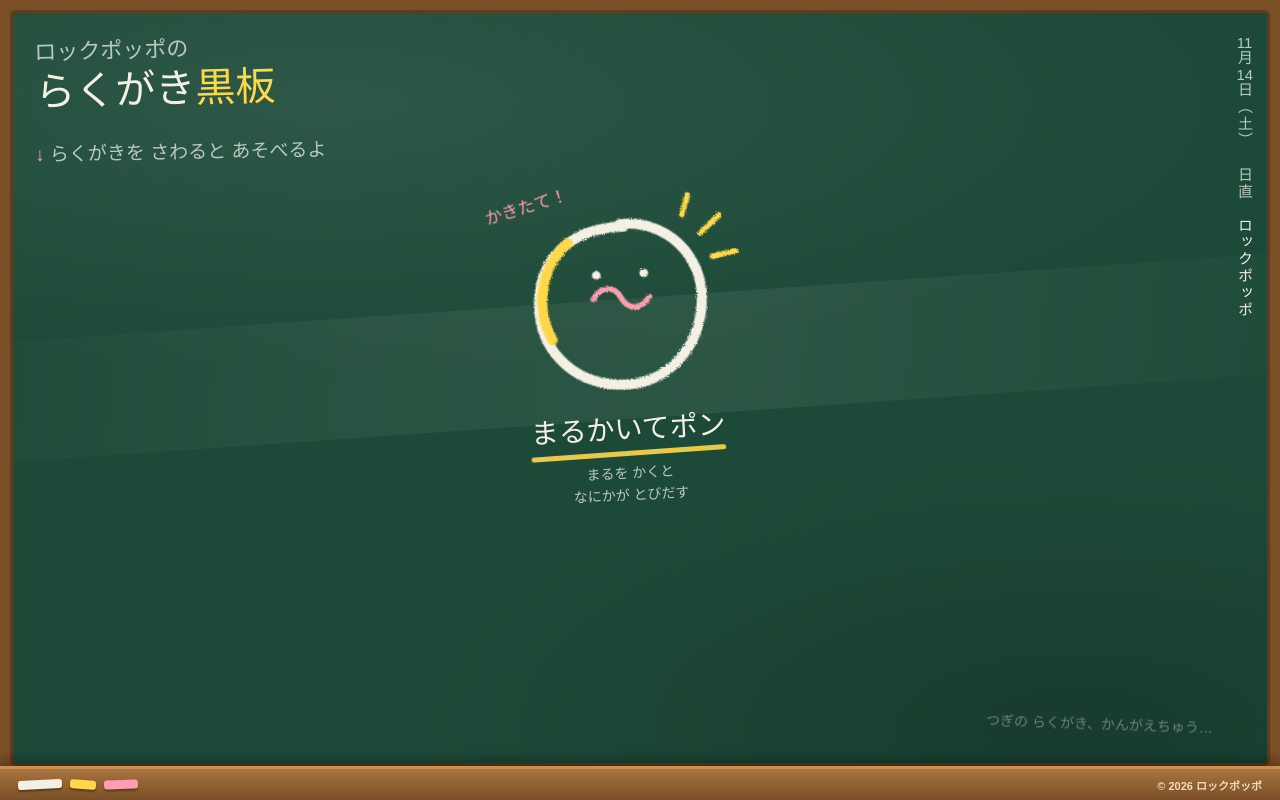
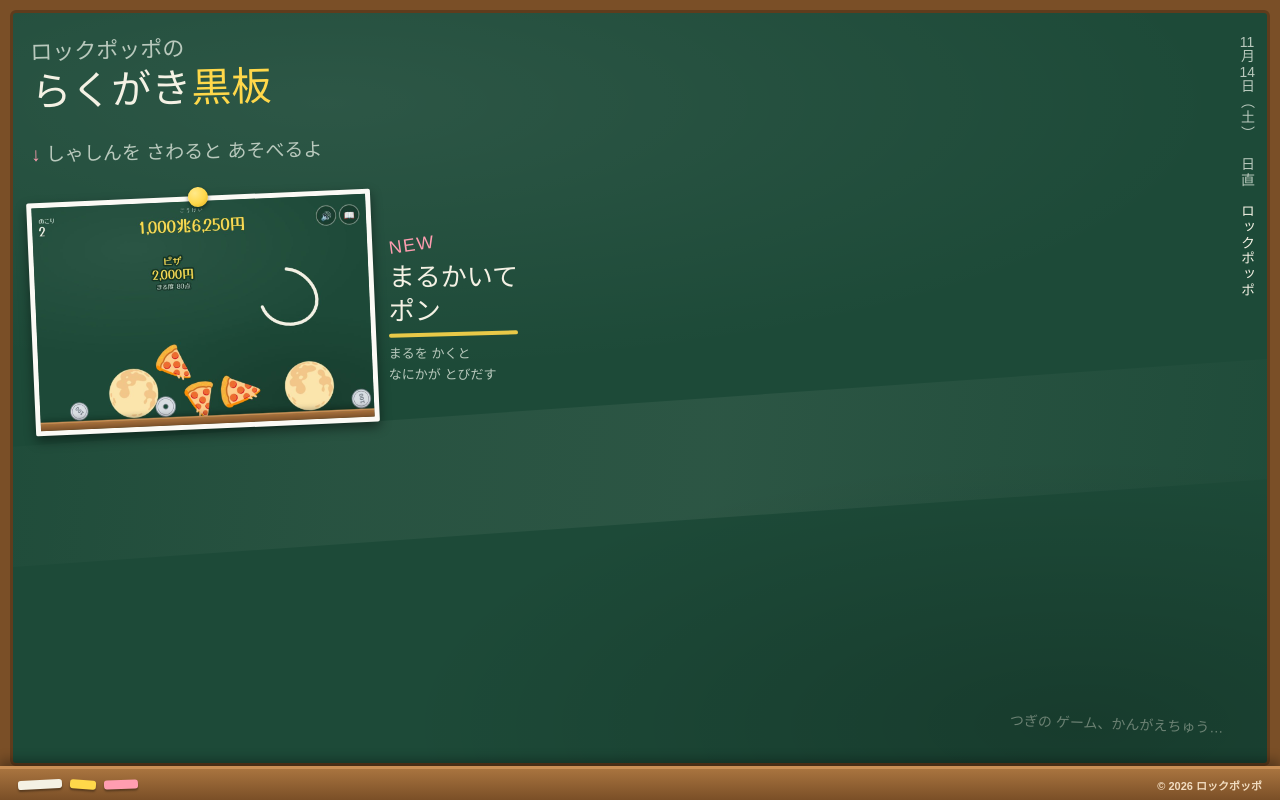
Before and after one commit to rockpoppo/games, a plain HTML site: page index.html in a window 1280 px wide. Drawn offline with Linux system fonts and the light colour scheme; a web font is replaced by a local one.

Commit message:
トップ: らくがきをゲーム画面の写真に変更、名前を横に、印をNEWに
Co-Authored-By: Claude Fable 5.2 <noreply@anthropic.com>
Claude-Session: https://claude.ai/code/session_016FBJxhPQEwkmdwqcNhZu72

```diff
--- a/index.html
+++ b/index.html
@@ -4,13 +4,13 @@
 <meta charset="utf-8">
 <meta name="viewport" content="width=device-width, initial-scale=1, viewport-fit=cover">
 <title>ロックポッポのらくがき黒板</title>
-<meta name="description" content="黒板のらくがきをさわると、ゲームがはじまります。">
+<meta name="description" content="黒板にはってある写真をさわると、ゲームがはじまります。">
 <link rel="preconnect" href="https://fonts.googleapis.com">
 <link rel="preconnect" href="https://fonts.gstatic.com" crossorigin>
 <link href="https://fonts.googleapis.com/css2?family=Yusei+Magic&family=Zen+Maru+Gothic:wght@700&display=swap" rel="stylesheet">
 <style>
 :root{
-  /* 教室の黒板が1枚あるだけ。ゲームは黒板のらくがき。 */
+  /* 教室の黒板が1枚あるだけ。ゲームは、黒板にマグネットではった写真と、横のチョーク書き。 */
   --board:#1d4a38;
   --board-deep:#153729;
   --chalk:#f4f1e4;
@@ -26,31 +26,35 @@
 html,body{min-height:100%}
 body{background:var(--wood-dark);color:var(--chalk);font-family:var(--font-chalk);min-height:100vh;min-height:100dvh;display:flex;flex-direction:column;
   padding:calc(env(safe-area-inset-top) + 10px) calc(env(safe-area-inset-right) + 10px) 0 calc(env(safe-area-inset-left) + 10px)}
-#board{flex:1;position:relative;border-radius:6px;border:3px solid #5f3c1c;padding:26px 54px 30px 22px;display:flex;flex-direction:column;gap:22px;overflow:hidden;background:
+#board{flex:1;position:relative;border-radius:6px;border:3px solid #5f3c1c;padding:26px 44px 30px 18px;display:flex;flex-direction:column;gap:22px;overflow:hidden;background:
   radial-gradient(120% 60% at 25% 12%,rgba(255,255,255,.07),transparent 60%),
   radial-gradient(90% 60% at 85% 95%,rgba(0,0,0,.2),transparent 60%),
   var(--board)}
 /* 消しあと */
-#board::before{content:"";position:absolute;left:-10%;right:-10%;top:38%;height:120px;background:linear-gradient(100deg,transparent,rgba(244,241,228,.05) 30%,rgba(244,241,228,.07) 55%,transparent);transform:rotate(-4deg);pointer-events:none}
+#board::before{content:"";position:absolute;left:-10%;right:-10%;top:52%;height:120px;background:linear-gradient(100deg,transparent,rgba(244,241,228,.05) 30%,rgba(244,241,228,.07) 55%,transparent);transform:rotate(-4deg);pointer-events:none}
 h1{font-weight:400;font-size:clamp(26px,8vw,40px);line-height:1.25;transform:rotate(-1.5deg);transform-origin:left;position:relative}
 h1 small{display:block;font-size:.55em;color:var(--chalk-dim)}
 h1 span{color:var(--yellow)}
 #say{font-size:clamp(15px,4.4vw,19px);color:var(--chalk-dim);transform:rotate(-1deg);transform-origin:left;position:relative}
 #say::before{content:"↓ ";color:var(--pink)}
 /* 右はしの日付と日直(たて書き) */
-#side{position:absolute;top:22px;right:12px;writing-mode:vertical-rl;font-size:15px;letter-spacing:.12em;color:var(--chalk-dim);display:flex;gap:18px;align-items:flex-start;white-space:nowrap}
+#side{position:absolute;top:22px;right:10px;writing-mode:vertical-rl;font-size:14px;letter-spacing:.12em;color:var(--chalk-dim);display:flex;gap:16px;align-items:flex-start;white-space:nowrap}
 #side .tcy{text-combine-upright:all;-webkit-text-combine:horizontal}
 #side b{font-weight:400;color:var(--chalk)}
-#doodles{list-style:none;flex:1;display:flex;flex-wrap:wrap;gap:26px 18px;align-content:flex-start;justify-content:space-evenly;position:relative}
-a.doodle{display:grid;justify-items:center;gap:2px;width:min(64vw,250px);color:inherit;text-decoration:none;position:relative;padding:6px;border-radius:14px;transform:rotate(var(--tilt,0deg))}
-a.doodle:focus-visible{outline:3px dashed var(--yellow);outline-offset:4px}
-a.doodle:active{transform:rotate(var(--tilt,0deg)) scale(.96)}
-.doodle svg{width:100%;height:auto;display:block;overflow:visible}
-.doodle .emoji{font-size:110px;line-height:1.2;filter:grayscale(.2)}
-.doodle .name{font-size:clamp(22px,6.4vw,28px);line-height:1.3;text-align:center}
-.doodle .name::after{content:"";display:block;height:5px;margin-top:2px;border-radius:3px;background:var(--yellow);opacity:.9;transform:rotate(-1deg)}
-.doodle .memo{font-size:14px;color:var(--chalk-dim);text-align:center;line-height:1.6;margin-top:4px}
-.doodle .fresh{position:absolute;top:0;left:-8px;color:var(--pink);font-size:17px;transform:rotate(-14deg)}
+#games{list-style:none;flex:1;display:grid;gap:34px;align-content:start;position:relative;padding-top:8px}
+a.game{display:grid;grid-template-columns:minmax(0,1.7fr) minmax(0,1fr);gap:14px;align-items:center;max-width:560px;color:inherit;text-decoration:none;border-radius:10px}
+a.game:focus-visible{outline:3px dashed var(--yellow);outline-offset:8px}
+a.game:active .photo{transform:rotate(var(--tilt,0deg)) scale(.97)}
+/* マグネットではった写真 */
+.photo{position:relative;background:#fbfaf5;padding:5px;border-radius:2px;box-shadow:0 5px 12px rgba(0,0,0,.45);transform:rotate(var(--tilt,0deg))}
+.photo img{display:block;width:100%;height:auto;aspect-ratio:3/2;object-fit:cover;background:var(--board-deep)}
+.photo::before{content:"";position:absolute;left:50%;top:-9px;width:20px;height:20px;margin-left:-10px;border-radius:50%;background:radial-gradient(circle at 35% 30%,#ffe98a,var(--yellow) 55%,#d9a91a);box-shadow:0 2px 4px rgba(0,0,0,.45);z-index:1}
+.photo .emoji{aspect-ratio:3/2;display:grid;place-items:center;font-size:64px;background:var(--board-deep)}
+.txt{position:relative}
+.txt .new{color:var(--pink);font-size:18px;letter-spacing:.08em;transform:rotate(-8deg);transform-origin:left;margin-bottom:2px}
+.txt .name{font-size:clamp(15px,4.9vw,26px);line-height:1.3;white-space:pre;display:inline-block}
+.txt .name::after{content:"";display:block;height:4px;margin-top:3px;border-radius:3px;background:var(--yellow);opacity:.9;transform:rotate(-1.5deg)}
+.txt .memo{font-size:13px;color:var(--chalk-dim);line-height:1.6;margin-top:8px;white-space:pre-line}
 #soon{align-self:flex-end;font-size:14px;color:rgba(244,241,228,.38);transform:rotate(2deg);position:relative}
 /* 粉受け */
 #tray{flex:none;margin:0 -10px;height:calc(34px + env(safe-area-inset-bottom));padding:0 18px env(safe-area-inset-bottom);background:linear-gradient(var(--wood),var(--wood-dark));border-top:3px solid #c98f55;box-shadow:0 -6px 12px rgba(0,0,0,.3);display:flex;align-items:center;gap:8px;position:relative}
@@ -59,72 +63,60 @@ a.doodle:active{transform:rotate(var(--tilt,0deg)) scale(.96)}
 #tray i:nth-child(2){width:26px;background:var(--yellow);transform:rotate(4deg)}
 #tray i:nth-child(3){width:34px;background:var(--pink);transform:rotate(-2deg)}
 #tray small{margin-left:auto;font-family:"Zen Maru Gothic","Hiragino Maru Gothic ProN",sans-serif;font-weight:700;font-size:11px;color:#f1dcc0}
-@media (prefers-reduced-motion:no-preference){
-  .doodle .wob{animation:wob 3.2s ease-in-out infinite;transform-origin:50% 50%;transform-box:fill-box}
-  @keyframes wob{50%{transform:rotate(3deg) scale(1.03)}}
-}
 </style>
 </head>
 <body>
 <main id="board">
   <h1><small>ロックポッポの</small>らくがき<span>黒板</span></h1>
-  <p id="say">らくがきを さわると あそべるよ</p>
+  <p id="say">しゃしんを さわると あそべるよ</p>
   <div id="side" aria-hidden="true"><span id="today"></span><span>日直　<b>ロックポッポ</b></span></div>
-  <ul id="doodles"></ul>
-  <p id="soon">つぎの らくがき、かんがえちゅう…</p>
+  <ul id="games"></ul>
+  <p id="soon">つぎの ゲーム、かんがえちゅう…</p>
 </main>
 <div id="tray"><i></i><i></i><i></i><small>© 2026 ロックポッポ</small></div>
 
-<!-- チョークのかすれ -->
-<svg width="0" height="0" style="position:absolute" aria-hidden="true">
-  <filter id="chalk" x="-10%" y="-10%" width="120%" height="120%">
-    <feTurbulence type="fractalNoise" baseFrequency="0.9" numOctaves="2" seed="4" result="n"/>
-    <feDisplacementMap in="SourceGraphic" in2="n" scale="3.5"/>
-  </filter>
-</svg>
-
 <script>
 /* ゲームを増やすときは、ここに1つ足すだけ。
-   art は ART にある絵の名前か、絵文字1つ。 tilt はらくがきのかたむき(度)。 */
+   photo はゲーム画面の横長の写真(3:2)。なければ絵文字1つでもOK。
+   name と memo の \n は改行。 tilt は写真のかたむき(度)。 */
 const GAMES = [
   {
     path: 'marupon.html',
-    name: 'まるかいてポン',
+    name: 'まるかいて\nポン',
     memo: 'まるを かくと\nなにかが とびだす',
-    art: 'maru',
-    tilt: -3,
+    photo: 'shots/marupon.jpg',
+    tilt: -2.5,
     date: '2026-11-14'
   }
 ];
 
-const ART = {
-  maru:
-    '<svg viewBox="0 0 220 200" fill="none" stroke-linecap="round" stroke-linejoin="round" filter="url(#chalk)" aria-hidden="true">' +
-    '<g class="wob">' +
-    '<path d="M108 30C150 25 184 58 182 100C180 144 148 176 106 174C64 172 34 140 36 98C38 60 64 33 112 32" stroke="#f4f1e4" stroke-width="9"/>' +
-    '<path d="M48 134C32 106 37 68 62 47" stroke="#ffd84a" stroke-width="9"/>' +
-    '</g>' +
-    '<path d="M186 40L204 24M196 62L218 58M170 22L176 4" stroke="#ffd84a" stroke-width="5"/>' +
-    '<path d="M84 96C92 84 104 84 110 96C116 108 128 108 136 96" stroke="#ff9db0" stroke-width="5"/>' +
-    '<circle cx="88" cy="74" r="4" fill="#f4f1e4" stroke="none"/><circle cx="132" cy="74" r="4" fill="#f4f1e4" stroke="none"/>' +
-    '</svg>'
-};
-
-const fresh = d => (Date.now() - new Date(d + 'T00:00:00+09:00').getTime()) < 14 * 86400000;
-const box = document.getElementById('doodles');
+const isNew = d => (Date.now() - new Date(d + 'T00:00:00+09:00').getTime()) < 14 * 86400000;
+const box = document.getElementById('games');
 for (const g of GAMES) {
+  const flat = g.name.replace(/\n/g, '');
   const li = document.createElement('li');
   const a = document.createElement('a');
-  a.className = 'doodle'; a.href = g.path;
-  a.style.setProperty('--tilt', (g.tilt || 0) + 'deg');
-  a.setAttribute('aria-label', g.name + 'で あそぶ');
-  if (ART[g.art]) a.insertAdjacentHTML('beforeend', ART[g.art]);
-  else { const e = document.createElement('div'); e.className = 'emoji'; e.textContent = g.art; e.setAttribute('aria-hidden', 'true'); a.appendChild(e); }
+  a.className = 'game'; a.href = g.path;
+  a.setAttribute('aria-label', flat + 'で あそぶ');
+
+  const ph = document.createElement('div'); ph.className = 'photo';
+  ph.style.setProperty('--tilt', (g.tilt || 0) + 'deg');
+  if (/\.(jpe?g|png|webp)$/i.test(g.photo)) {
+    const im = document.createElement('img');
+    im.src = g.photo; im.alt = flat + 'の ゲーム画面'; im.width = 1080; im.height = 720;
+    ph.appendChild(im);
+  } else {
+    const e = document.createElement('div'); e.className = 'emoji'; e.textContent = g.photo; e.setAttribute('aria-hidden', 'true');
+    ph.appendChild(e);
+  }
+
+  const tx = document.createElement('div'); tx.className = 'txt';
+  if (isNew(g.date)) { const nw = document.createElement('div'); nw.className = 'new'; nw.textContent = 'NEW'; tx.appendChild(nw); }
   const n = document.createElement('div'); n.className = 'name'; n.textContent = g.name;
-  const m = document.createElement('div'); m.className = 'memo'; m.style.whiteSpace = 'pre-line'; m.textContent = g.memo;
-  a.append(n, m);
-  if (fresh(g.date)) { const f = document.createElement('div'); f.className = 'fresh'; f.textContent = 'かきたて！'; a.appendChild(f); }
-  li.appendChild(a); box.appendChild(li);
+  const m = document.createElement('div'); m.className = 'memo'; m.textContent = g.memo;
+  tx.append(n, m);
+
+  a.append(ph, tx); li.appendChild(a); box.appendChild(li);
 }
 
 /* 黒板の右はしに きょうの日付(日本時間) */
```
Also changed, not shown: shots/marupon.jpg (added), 1 other file.
